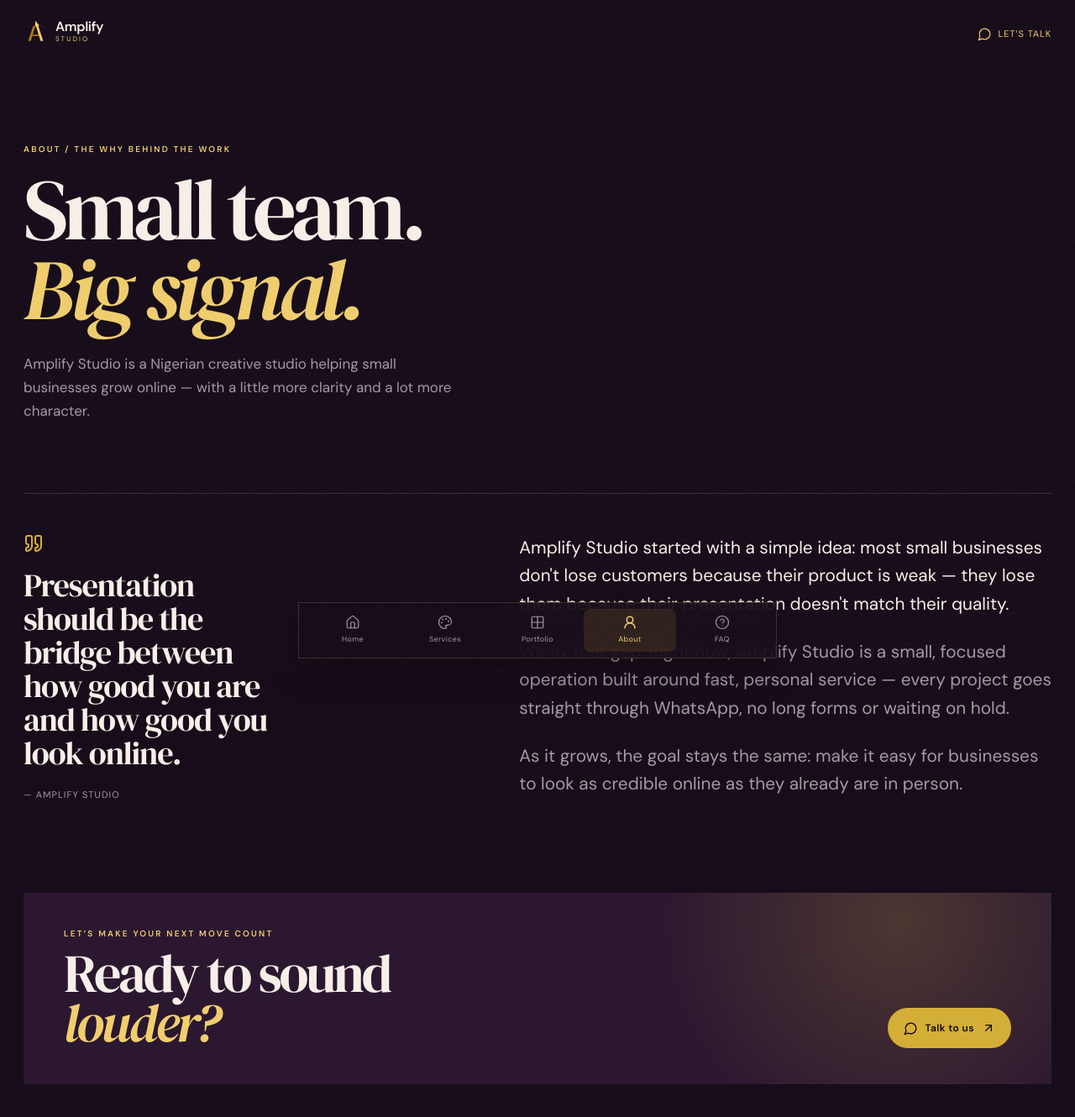
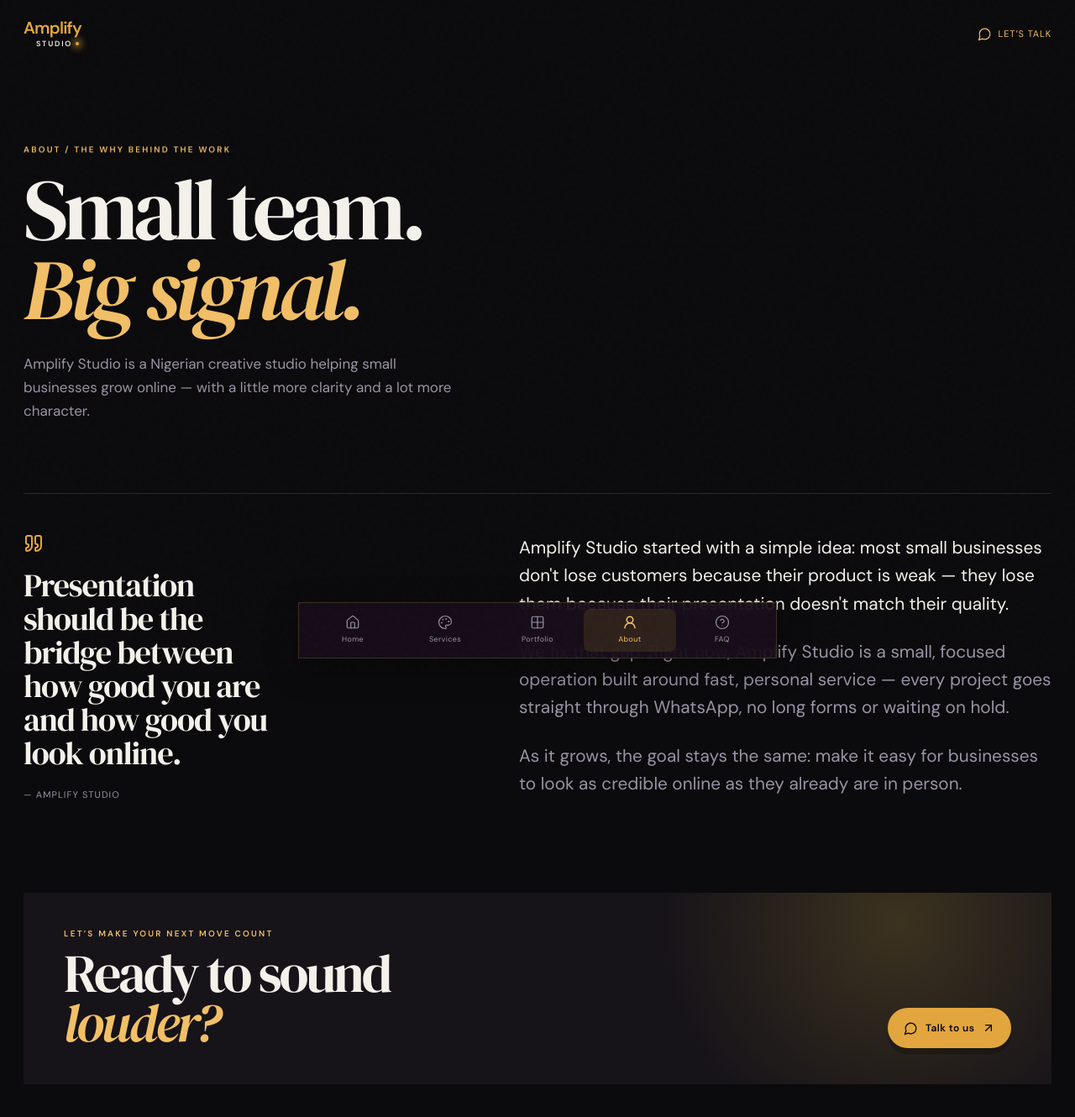
Before and after one commit to Samlabs-tech251/amplify-studio-site, a React (Vite) app in the folder client/: page /about in a window 1280 px wide. Shown: the top 1330 px of the page at 84% size. Built offline with nearby package versions, Linux system fonts and the light colour scheme.

Commit message:
Refresh Amplify Studio visual theme and motion

```diff
--- a/client/src/App.tsx
+++ b/client/src/App.tsx
@@ -6,6 +6,7 @@ import Services from "./pages/Services";
 import Portfolio from "./pages/Portfolio";
 import About from "./pages/About";
 import FAQ from "./pages/FAQ";
+import { MotionSystem } from "./components/MotionSystem";
 
 function RouteScrollReset() {
   const [location] = useLocation();
@@ -48,6 +49,7 @@ export default function App() {
   return (
     <WouterRouter base={ROUTER_BASE}>
       <AmplifyShell>
+        <MotionSystem />
         <RouteScrollReset />
         <Router />
       </AmplifyShell>
--- a/client/src/components/AmplifyShell.tsx
+++ b/client/src/components/AmplifyShell.tsx
@@ -58,10 +58,10 @@ export function AmplifyShell({ children }: { children: ReactNode }) {
 
 export function PageIntro({ kicker, title, description }: { kicker: string; title: ReactNode; description?: ReactNode }) {
   return (
-    <div className="page-intro">
-      <p className="eyebrow">{kicker}</p>
-      <h1 className="display-title">{title}</h1>
-      {description && <p className="intro-copy">{description}</p>}
+    <div className="page-intro motion-section">
+      <p className="eyebrow" data-reveal>{kicker}</p>
+      <h1 className="display-title" data-reveal>{title}</h1>
+      {description && <p className="intro-copy" data-reveal>{description}</p>}
     </div>
   );
 }
--- a/client/src/components/BrandMark.tsx
+++ b/client/src/components/BrandMark.tsx
@@ -4,18 +4,11 @@ type BrandMarkProps = {
 
 export function BrandMark({ compact = false }: BrandMarkProps) {
   return (
-    <span className={`brand-lockup ${compact ? "brand-lockup-compact" : ""}`}>
-      <svg className="brand-mark" viewBox="0 0 240 240" aria-hidden="true">
-        <path d="M46,214 L72,214 L118,66 L94,66 Z" fill="#A97719" />
-        <path d="M86.9,166 L153.1,166 L148.1,150 L91.9,150 Z" fill="#A97719" />
-        <path d="M194,214 L168,214 L122,66 L113,73 L117,14 L155,59 L146,66 Z" fill="#F2CE6B" />
-      </svg>
-      {!compact && (
-        <span className="brand-wordmark">
-          <strong>Amplify</strong>
-          <small>Studio</small>
-        </span>
-      )}
+    <span className={`brand-lockup ${compact ? "brand-lockup-compact" : ""}`} aria-label="Amplify Studio">
+      <span className="brand-wordmark">
+        <strong>Amplify</strong>
+        <small>Studio<span className="brand-dot" aria-hidden="true" /></small>
+      </span>
     </span>
   );
 }
--- /dev/null
+++ b/client/src/components/MotionSystem.tsx
@@ -0,0 +1,120 @@
+import { useEffect } from "react";
+import gsap from "gsap";
+import { ScrollTrigger } from "gsap/ScrollTrigger";
+import Lenis from "lenis";
+import { useLocation } from "wouter";
+
+gsap.registerPlugin(ScrollTrigger);
+
+function prefersReducedMotion() {
+  return window.matchMedia("(prefers-reduced-motion: reduce)").matches;
+}
+
+function addRipple(event: MouseEvent) {
+  const target = event.currentTarget as HTMLElement;
+  const rect = target.getBoundingClientRect();
+  const ripple = document.createElement("span");
+  ripple.className = "click-ripple";
+  ripple.style.left = `${event.clientX - rect.left}px`;
+  ripple.style.top = `${event.clientY - rect.top}px`;
+  target.appendChild(ripple);
+  window.setTimeout(() => ripple.remove(), 520);
+}
+
+function addTilt(element: HTMLElement) {
+  const onMove = (event: PointerEvent) => {
+    const rect = element.getBoundingClientRect();
+    const x = (event.clientX - rect.left) / rect.width;
+    const y = (event.clientY - rect.top) / rect.height;
+    const rotateY = (x - 0.5) * 8;
+    const rotateX = (0.5 - y) * 8;
+    element.style.setProperty("--tilt-x", `${rotateX}deg`);
+    element.style.setProperty("--tilt-y", `${rotateY}deg`);
+    element.classList.add("is-tilting");
+  };
+  const onLeave = () => {
+    element.classList.remove("is-tilting");
+    element.style.removeProperty("--tilt-x");
+    element.style.removeProperty("--tilt-y");
+  };
+  element.addEventListener("pointermove", onMove);
+  element.addEventListener("pointerleave", onLeave);
+  return () => {
+    element.removeEventListener("pointermove", onMove);
+    element.removeEventListener("pointerleave", onLeave);
+  };
+}
+
+export function MotionSystem() {
+  const [location] = useLocation();
+
+  useEffect(() => {
+    if (prefersReducedMotion()) return;
+
+    const lenis = new Lenis({
+      duration: 1.05,
+      smoothWheel: true,
+      touchMultiplier: 1.1,
+    });
+    let frame = 0;
+    const raf = (time: number) => {
+      lenis.raf(time);
+      ScrollTrigger.update();
+      frame = requestAnimationFrame(raf);
+    };
+    frame = requestAnimationFrame(raf);
+
+    const context = gsap.context(() => {
+      const revealGroups = gsap.utils.toArray<HTMLElement>(".motion-section");
+      revealGroups.forEach((group) => {
+        const items = group.querySelectorAll<HTMLElement>("[data-reveal]");
+        gsap.fromTo(items,
+          { autoAlpha: 0, y: 28 },
+          {
+            autoAlpha: 1,
+            y: 0,
+            duration: 0.72,
+            ease: "power3.out",
+            stagger: 0.09,
+            scrollTrigger: {
+              trigger: group,
+              start: "top 84%",
+              once: true,
+            },
+          },
+        );
+      });
+
+      const heroCard = document.querySelector<HTMLElement>(".hero-mark-card");
+      if (heroCard) {
+        gsap.to(heroCard, {
+          rotateX: 12,
+          rotateY: -18,
+          rotateZ: -3,
+          transformPerspective: 900,
+          ease: "none",
+          scrollTrigger: {
+            trigger: ".hero-section",
+            start: "top top",
+            end: "bottom top",
+            scrub: 1,
+          },
+        });
+      }
+    });
+
+    const rippleTargets = Array.from(document.querySelectorAll<HTMLElement>(".button, .text-link, .header-whatsapp"));
+    rippleTargets.forEach((target) => target.addEventListener("click", addRipple));
+    const tiltCleanups = Array.from(document.querySelectorAll<HTMLElement>(".mini-service, .service-row, .portfolio-card")).map(addTilt);
+
+    return () => {
+      cancelAnimationFrame(frame);
+      lenis.destroy();
+      context.revert();
+      rippleTargets.forEach((target) => target.removeEventListener("click", addRipple));
+      tiltCleanups.forEach((cleanup) => cleanup());
+    };
+  }, [location]);
+
+  return null;
+}
--- a/client/src/components/StandaloneSplash.tsx
+++ b/client/src/components/StandaloneSplash.tsx
@@ -28,7 +28,6 @@ export function StandaloneSplash() {
   return (
     <div className="standalone-splash" role="status" aria-live="polite">
       <div className="standalone-splash-mark"><BrandMark compact /></div>
-      <p className="standalone-splash-name">AMPLIFY <span>STUDIO</span></p>
       <p className="standalone-splash-tagline">Turn up your brand&apos;s volume.</p>
       <span className="standalone-splash-line" />
     </div>
--- a/client/src/index.css
+++ b/client/src/index.css
@@ -167,3 +167,57 @@ button, a { -webkit-tap-highlight-color: transparent; }
 @keyframes splashTextIn { from { opacity: 0; transform: translateY(8px); } to { opacity: 1; transform: translateY(0); } }
 @keyframes splashLineIn { from { opacity: 0; transform: scaleX(0); } to { opacity: 1; transform: scaleX(1); } }
 @keyframes splashOut { to { opacity: 0; visibility: hidden; pointer-events: none; } }
+
+/* Amplify Studio visual refresh: near-black, off-white, muted lavender, deep gold. */
+:root {
+  --wine: #0B0A0C;
+  --wine-deep: #070608;
+  --surface: #161319;
+  --surface-light: #211D26;
+  --gold: #E3A63E;
+  --gold-dark: #A97423;
+  --gold-bright: #F1BF67;
+  --cream: #F4F1EB;
+  --mauve: #9A93A6;
+  --line: rgba(244, 241, 235, 0.13);
+  --line-gold: rgba(227, 166, 62, 0.42);
+}
+
+html.lenis, html.lenis body { height: auto; }
+.lenis.lenis-smooth { scroll-behavior: auto !important; }
+
+.brand-lockup { display: block; width: fit-content; }
+.brand-mark { display: none; }
+.brand-wordmark { display: block; line-height: .86; letter-spacing: -.055em; }
+.brand-wordmark strong { display: block; color: var(--gold); font-size: 20px; font-weight: 700; }
+.brand-wordmark small { display: block; width: fit-content; margin: 5px 0 0 15px; color: var(--cream); font-size: 9px; font-weight: 600; letter-spacing: .2em; line-height: 1; text-transform: uppercase; }
+.brand-dot { display: inline-block; width: 4px; height: 4px; margin: 0 0 1px 4px; border-radius: 50%; background: var(--gold); box-shadow: 0 0 8px 3px rgba(227, 166, 62, .68); }
+.brand-lockup-compact .brand-wordmark strong { font-size: 29px; }
+.brand-lockup-compact .brand-wordmark small { margin-left: 22px; font-size: 10px; }
+
+.hero-art { background: radial-gradient(circle at 62% 39%, rgba(227, 166, 62, .16), transparent 31%), linear-gradient(135deg, #211d25, #0f0d11 75%); perspective: 1200px; }
+.hero-mark-card { transform-style: preserve-3d; will-change: transform; box-shadow: 18px 20px 0 rgba(0, 0, 0, .28), 0 25px 70px rgba(227, 166, 62, .08); }
+.hero-mark-card svg { transform: rotate(-6deg) translateZ(30px); }
+
+/* GSAP owns reveal state; disable the legacy first-paint cascade. */
+.page > * { animation: none !important; opacity: 1; transform: none; }
+.motion-section [data-reveal] { will-change: transform, opacity; }
+
+.button, .text-link, .header-whatsapp { position: relative; overflow: hidden; }
+.button { box-shadow: 0 7px 0 rgba(0, 0, 0, .2); transition: transform 180ms var(--ease-out), background-color 180ms ease, color 180ms ease, border-color 180ms ease, box-shadow 180ms ease; }
+.button:hover { transform: translateY(-3px); box-shadow: 0 11px 0 rgba(0, 0, 0, .22), 0 0 24px rgba(227, 166, 62, .12); }
+.button:active { transform: translateY(1px) scale(.965); box-shadow: 0 3px 0 rgba(0, 0, 0, .2); }
+.button-primary:hover { background: var(--gold-bright); color: var(--wine-deep); }
+.click-ripple { position: absolute; width: 12px; height: 12px; border-radius: 50%; pointer-events: none; background: rgba(244, 241, 235, .42); transform: translate(-50%, -50%) scale(0); animation: rippleOut 520ms ease-out forwards; }
+@keyframes rippleOut { to { opacity: 0; transform: translate(-50%, -50%) scale(16); } }
+
+.mini-service, .service-row, .portfolio-card { transform-style: preserve-3d; transition: transform 280ms var(--ease-out), background-color 180ms ease, padding 220ms var(--ease-out); will-change: transform; }
+.mini-service.is-tilting, .service-row.is-tilting, .portfolio-card.is-tilting { transform: perspective(900px) rotateX(var(--tilt-x, 0deg)) rotateY(var(--tilt-y, 0deg)) translateZ(8px); }
+.portfolio-card.is-tilting .portfolio-image-wrap, .mini-service.is-tilting > *, .service-row.is-tilting > * { transform: translateZ(12px); }
+.portfolio-card.is-tilting .portfolio-image-wrap { box-shadow: 0 16px 35px rgba(0, 0, 0, .28); }
+
+@media (prefers-reduced-motion: reduce) {
+  .button:hover, .button:active { transform: none; }
+  .click-ripple { display: none; }
+  .mini-service.is-tilting, .service-row.is-tilting, .portfolio-card.is-tilting { transform: none; }
+}
--- a/client/src/pages/About.tsx
+++ b/client/src/pages/About.tsx
@@ -5,18 +5,15 @@ export default function About() {
   return (
     <div className="page inner-page about-page">
       <PageIntro kicker="About / The why behind the work" title={<>Small team.<br /><em>Big signal.</em></>} description="Amplify Studio is a Nigerian creative studio helping small businesses grow online — with a little more clarity and a lot more character." />
-      <section className="about-story">
-        <div className="about-pullquote"><Quote size={24} /><p>Presentation should be the bridge between how good you are and how good you look online.</p><span>— Amplify Studio</span></div>
-        <div className="about-copy">
+      <section className="about-story motion-section">
+        <div className="about-pullquote" data-reveal><Quote size={24} /><p>Presentation should be the bridge between how good you are and how good you look online.</p><span>— Amplify Studio</span></div>
+        <div className="about-copy" data-reveal>
           <p>Amplify Studio started with a simple idea: most small businesses don&apos;t lose customers because their product is weak — they lose them because their presentation doesn&apos;t match their quality.</p>
           <p>We fix that gap. Right now, Amplify Studio is a small, focused operation built around fast, personal service — every project goes straight through WhatsApp, no long forms or waiting on hold.</p>
           <p>As it grows, the goal stays the same: make it easy for businesses to look as credible online as they already are in person.</p>
         </div>
       </section>
-      <section className="about-cta">
-        <div><p className="eyebrow">Let’s make your next move count</p><h2>Ready to sound<br /><em>louder?</em></h2></div>
-        <a className="button button-primary" href={whatsappUrl()} target="_blank" rel="noreferrer"><MessageCircle size={17} /> Talk to us <ArrowUpRight size={16} /></a>
-      </section>
+      <section className="about-cta motion-section"><div data-reveal><p className="eyebrow">Let’s make your next move count</p><h2>Ready to sound<br /><em>louder?</em></h2></div><a className="button button-primary" data-reveal href={whatsappUrl()} target="_blank" rel="noreferrer"><MessageCircle size={17} /> Talk to us <ArrowUpRight size={16} /></a></section>
     </div>
   );
 }
--- a/client/src/pages/FAQ.tsx
+++ b/client/src/pages/FAQ.tsx
@@ -13,15 +13,15 @@ export default function FAQ() {
   return (
     <div className="page inner-page faq-page">
       <PageIntro kicker="FAQ / Good questions" title={<>Let’s clear<br /><em>the air.</em></>} description="The short version of what you need to know before we make something good together." />
-      <section className="faq-list" aria-label="Frequently asked questions">
+      <section className="faq-list motion-section" aria-label="Frequently asked questions">
         {questions.map(([question, answer], index) => (
-          <details className="faq-item" key={question} open={index === 0}>
+          <details className="faq-item" data-reveal key={question} open={index === 0}>
             <summary><span className="faq-number">0{index + 1}</span><span>{question}</span><span className="faq-plus">+</span></summary>
             <div className="faq-answer"><p>{answer}</p></div>
           </details>
         ))}
       </section>
-      <section className="faq-footer-card"><div><p className="eyebrow">Still curious?</p><h2>Let’s talk it<br /><em>through.</em></h2></div><a className="text-link" href={whatsappUrl()} target="_blank" rel="noreferrer">Message us on WhatsApp <ArrowUpRight size={16} /></a></section>
+      <section className="faq-footer-card motion-section"><div data-reveal><p className="eyebrow">Still curious?</p><h2>Let’s talk it<br /><em>through.</em></h2></div><a className="text-link" data-reveal href={whatsappUrl()} target="_blank" rel="noreferrer">Message us on WhatsApp <ArrowUpRight size={16} /></a></section>
     </div>
   );
 }
--- a/client/src/pages/Portfolio.tsx
+++ b/client/src/pages/Portfolio.tsx
@@ -38,9 +38,9 @@ export default function Portfolio() {
   return (
     <div className="page inner-page portfolio-page">
       <PageIntro kicker="Selected work / 05 pieces" title={<>Proof, not<br /><em>promises.</em></>} description="A few ways we’ve helped small businesses show up with more clarity, confidence and character." />
-      <section className="portfolio-grid" aria-label="Selected Amplify Studio work">
+      <section className="portfolio-grid motion-section" aria-label="Selected Amplify Studio work">
         {projects.map(({ image, title, description, className }) => (
-          <figure className={`portfolio-card ${className}`} key={title}>
+          <figure className={`portfolio-card ${className}`} data-reveal key={title}>
             <div className="portfolio-image-wrap">
               <img src={image} alt={title} loading="lazy" />
               <span className="portfolio-view">View <ArrowUpRight size={15} /></span>
@@ -49,7 +49,7 @@ export default function Portfolio() {
           </figure>
         ))}
       </section>
-      <div className="portfolio-note"><p>Website, caption and video samples are shared directly — message us to see more.</p><a className="text-link" href={whatsappUrl()} target="_blank" rel="noreferrer">Ask for more <ArrowUpRight size={15} /></a></div>
+      <div className="portfolio-note" data-reveal><p>Website, caption and video samples are shared directly — message us to see more.</p><a className="text-link" href={whatsappUrl()} target="_blank" rel="noreferrer">Ask for more <ArrowUpRight size={15} /></a></div>
     </div>
   );
 }
--- a/client/src/pages/Services.tsx
+++ b/client/src/pages/Services.tsx
@@ -37,9 +37,9 @@ export default function Services() {
   return (
     <div className="page inner-page">
       <PageIntro kicker="Services / 04 ways to be seen" title={<>Make the right<br /><em>kind</em> of noise.</>} description="Pick the piece you need, tap through, and let’s start a conversation. Everything stays personal, straightforward and on WhatsApp." />
-      <section className="service-list" aria-label="Amplify Studio services">
+      <section className="service-list motion-section" aria-label="Amplify Studio services">
         {services.map(({ number, title, icon: Icon, description, message, tag }) => (
-          <a className="service-row" href={whatsappUrl(message)} target="_blank" rel="noreferrer" key={title}>
+          <a className="service-row" data-reveal href={whatsappUrl(message)} target="_blank" rel="noreferrer" key={title}>
             <span className="service-number">{number}</span>
             <span className="service-icon"><Icon size={21} strokeWidth={1.5} /></span>
             <span className="service-body"><span className="service-title-line"><h2>{title}</h2>{tag && <span className="tag">{tag}</span>}</span><p>{description}</p></span>
@@ -47,7 +47,7 @@ export default function Services() {
           </a>
         ))}
       </section>
-      <div className="page-note"><span>Tap any service to open WhatsApp with a ready-made message.</span><span className="note-rule" /></div>
+      <div className="page-note" data-reveal><span>Tap any service to open WhatsApp with a ready-made message.</span><span className="note-rule" /></div>
     </div>
   );
 }
--- a/package.json
+++ b/package.json
@@ -46,7 +46,9 @@
     "embla-carousel-react": "^8.6.0",
     "express": "^4.21.2",
     "framer-motion": "^12.23.22",
+    "gsap": "^3.15.0",
     "input-otp": "^1.4.2",
+    "lenis": "^1.3.26",
     "lucide-react": "^0.453.0",
     "nanoid": "^5.1.5",
     "next-themes": "^0.4.6",
```
Also changed, not shown: client/src/pages/Home.tsx (+10 -10 lines), 1 other file (tests, documents, lock files or other folders).
